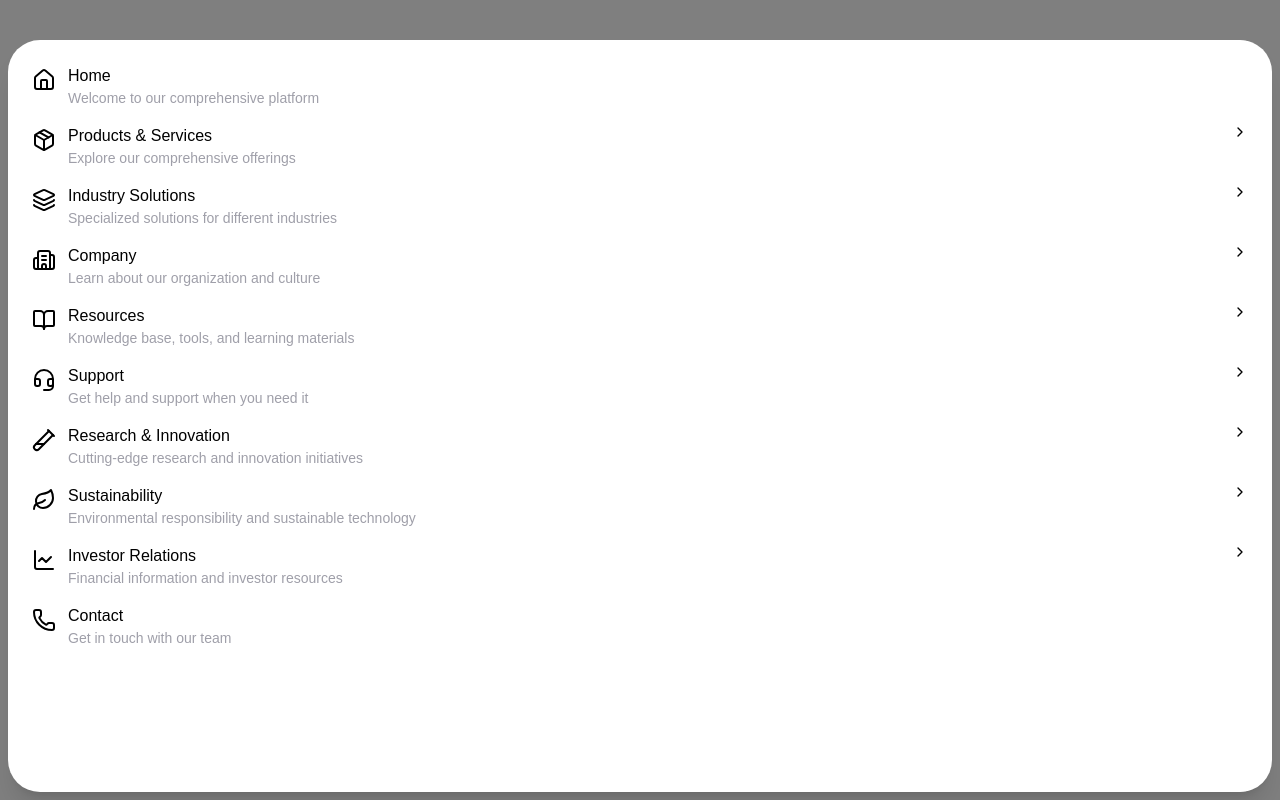
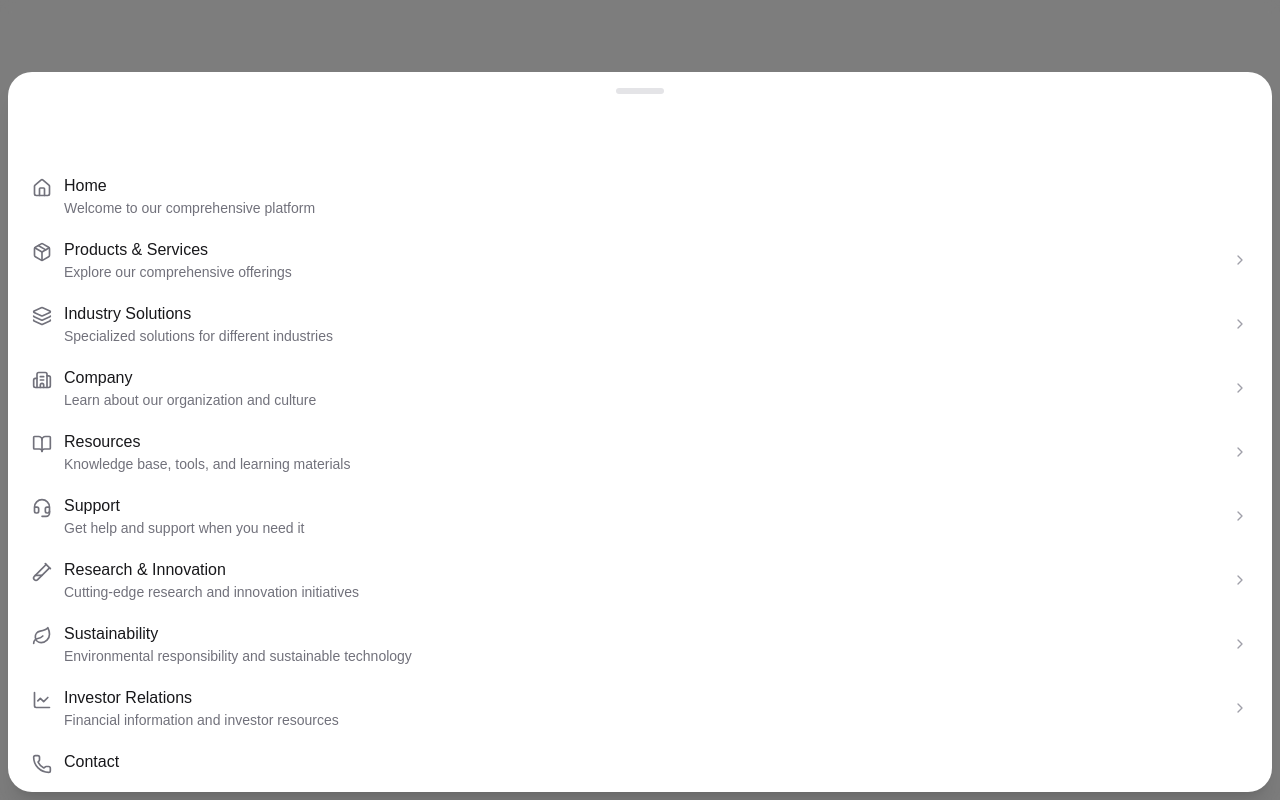
Before and after one commit to unnatibamania/animated-drawer, a Next.js app: page / in a window 1280 px wide. Both pictures are taken after a click on the button "Open Menu". Built offline with nearby package versions, Linux system fonts and the light colour scheme.

Commit message:
add submenu logic  and animate height

```diff
--- a/app/components/drawer.tsx
+++ b/app/components/drawer.tsx
@@ -2,7 +2,7 @@
 
 import { cn } from "@/utils/cn";
 import { AnimatePresence, motion, PanInfo } from "motion/react";
-import { useEffect, useState } from "react";
+import { useEffect, useState, useRef, useCallback } from "react";
 import { createPortal } from "react-dom";
 
 interface DrawerProps {
@@ -12,13 +12,34 @@ interface DrawerProps {
   className?: string;
 }
 
+const useMeasure = () => {
+  const [height, setHeight] = useState<number | "auto">("auto");
+  const observerRef = useRef<ResizeObserver | null>(null);
+
+  const ref = useCallback((node: HTMLDivElement | null) => {
+    if (observerRef.current) {
+      observerRef.current.disconnect();
+      observerRef.current = null;
+    }
+
+    if (node) {
+      const observer = new ResizeObserver((entries) => {
+        for (const entry of entries) {
+          const contentHeight = entry.borderBoxSize[0].blockSize;
+          setHeight(contentHeight);
+        }
+      });
+
+      observer.observe(node);
+      observerRef.current = observer;
+    }
+  }, []);
+
+  return { ref, height };
+};
+
 export function Drawer({ isOpen, onClose, children, className }: DrawerProps) {
-  const [mounted, setMounted] = useState(false);
-
-  useEffect(() => {
-    setMounted(true);
-    return () => setMounted(false);
-  }, []);
+  const { ref, height } = useMeasure();
 
   useEffect(() => {
     if (isOpen) {
@@ -40,7 +61,7 @@ export function Drawer({ isOpen, onClose, children, className }: DrawerProps) {
     }
   };
 
-  if (!mounted) return null;
+  // if (!mounted) return null;
 
   return createPortal(
     <AnimatePresence>
@@ -57,23 +78,34 @@ export function Drawer({ isOpen, onClose, children, className }: DrawerProps) {
 
           {/* Drawer Panel */}
           <motion.div
+            layout
             initial={{ y: "100%" }}
             animate={{ y: 0 }}
             exit={{ y: "100%" }}
-            transition={{ type: "spring", damping: 30, stiffness: 250 }}
+            transition={{ type: "spring", damping: 30, stiffness: 300 }}
             drag="y"
             dragConstraints={{ top: 0 }}
             dragElastic={0.2}
             onDragEnd={handleDragEnd}
             className={cn(
-              "fixed inset-2 top-10 z-50",
-              "bg-white rounded-4xl",
-              "p-6 shadow-xl",
-              "overflow-y-auto",
+              "fixed bottom-2 left-2 right-2 z-50",
+              "bg-white rounded-3xl",
+              "p-4 shadow-xl",
+              "max-h-[90vh] overflow-hidden flex flex-col",
               className
             )}
           >
-            <div className="relative">{children}</div>
+            <div className="mx-auto w-12 h-1.5 bg-zinc-200 rounded-full mb-4 shrink-0" />
+
+            <motion.div
+              animate={{ height }}
+              transition={{ type: "spring", bounce: 0, duration: 0.3 }}
+              className="overflow-hidden"
+            >
+              <div ref={ref} className="overflow-y-auto custom-scrollbar">
+                {children}
+              </div>
+            </motion.div>
           </motion.div>
         </>
       )}
--- a/app/components/menu/menu-item.tsx
+++ b/app/components/menu/menu-item.tsx
@@ -1,12 +1,12 @@
-import { LucideIcon } from "lucide-react";
-
+import type { LucideIcon } from "lucide-react";
 import { ChevronRight } from "lucide-react";
 
 interface MenuItemProps {
   title: string;
-  description: string;
-  Icon: LucideIcon;
-  hasSubMenu: boolean;
+  description?: string;
+  Icon?: LucideIcon;
+  hasSubMenu?: boolean;
+  onClick?: () => void;
 }
 
 export const MenuItem = ({
@@ -14,19 +14,27 @@ export const MenuItem = ({
   description,
   Icon,
   hasSubMenu,
+  onClick,
 }: MenuItemProps) => {
   return (
-    <section className="flex justify-between">
+    <button
+      onClick={onClick}
+      className="flex w-full items-center justify-between p-2 hover:bg-zinc-100 rounded-xl transition-colors text-left"
+    >
       <div className="flex items-start gap-3">
-        <div className="py-1">
-          <Icon />
-        </div>
+        {Icon && (
+          <div className="py-1 text-zinc-500">
+            <Icon size={20} />
+          </div>
+        )}
         <div className="flex flex-col">
-          <h3>{title}</h3>
-          <p className="text-sm text-zinc-400">{description}</p>
+          <h3 className="font-medium text-zinc-900">{title}</h3>
+          {description && (
+            <p className="text-sm text-zinc-500">{description}</p>
+          )}
         </div>
       </div>
-      {hasSubMenu ? <ChevronRight size={16} /> : null}
-    </section>
+      {hasSubMenu ? <ChevronRight size={16} className="text-zinc-400" /> : null}
+    </button>
   );
 };
--- a/app/page.tsx
+++ b/app/page.tsx
@@ -1,18 +1,73 @@
 "use client";
 
 import { cn } from "@/utils/cn";
-import { motion } from "motion/react";
-
+import { motion, AnimatePresence } from "motion/react";
 import { useState } from "react";
 import { Drawer } from "./components/drawer";
-import { menuItems } from "@/data/main-menu";
+import { menuItems, MenuItemProps } from "@/data/main-menu";
 import { MenuItem } from "./components/menu/menu-item";
+import { ChevronLeft } from "lucide-react";
+
+interface MenuLevel {
+  id: string;
+  title: string;
+  items: MenuItemProps[];
+}
 
 export default function Home() {
   const [isOpen, setIsOpen] = useState(false);
+  const [menuStack, setMenuStack] = useState<MenuLevel[]>([
+    { id: "root", title: "Menu", items: menuItems },
+  ]);
+  const [direction, setDirection] = useState(0);
+
+  const currentMenu = menuStack[menuStack.length - 1];
+
+  const handlePush = (item: MenuItemProps) => {
+    if (item.items) {
+      setDirection(1);
+      setMenuStack((prev) => [
+        ...prev,
+        { id: item.id, title: item.title, items: item.items! },
+      ]);
+    }
+  };
+
+  const handlePop = () => {
+    setDirection(-1);
+    setMenuStack((prev) => {
+      if (prev.length > 1) {
+        return prev.slice(0, -1);
+      }
+      return prev;
+    });
+  };
+
+  const handleClose = () => {
+    setIsOpen(false);
+    setTimeout(() => {
+      setMenuStack([{ id: "root", title: "Menu", items: menuItems }]);
+      setDirection(0);
+    }, 300);
+  };
+
+  const variants = {
+    enter: (direction: number) => ({
+      x: direction > 0 ? 100 : -100,
+      opacity: 0,
+    }),
+    center: {
+      x: 0,
+      opacity: 1,
+    },
+    exit: (direction: number) => ({
+      x: direction < 0 ? 100 : -100,
+      opacity: 0,
+    }),
+  };
 
   return (
-    <div className="flex flex-col items-center justify-center h-screen">
+    <div className="flex flex-col items-center justify-center h-screen bg-zinc-50">
       <motion.button
         whileTap={{
           scale: 0.97,
@@ -20,29 +75,64 @@ export default function Home() {
         }}
         onClick={() => setIsOpen(true)}
         className={cn(
-          "bg-blue-500  hover:bg-blue-400",
-          "px-4 py-2 text-white rounded-3xl cursor-pointer",
-          "transition-colors ease-out duration-300"
+          "bg-blue-600 hover:bg-blue-500",
+          "px-6 py-3 text-white rounded-full cursor-pointer",
+          "transition-colors ease-out duration-300 font-medium shadow-lg shadow-zinc-900/20"
         )}
       >
         Open Menu
       </motion.button>
 
-      {isOpen ? (
-        <Drawer isOpen={isOpen} onClose={() => setIsOpen(false)}>
+      <Drawer isOpen={isOpen} onClose={handleClose}>
         <div className="flex flex-col gap-4">
-            {menuItems.map((item) => (
+          <header className="flex items-center min-h-[40px] px-2 pb-2">
+            <AnimatePresence mode="popLayout" initial={false}>
+              {menuStack.length > 1 && (
+                <motion.button
+                  initial={{ opacity: 0, x: -10 }}
+                  animate={{ opacity: 1, x: 0 }}
+                  exit={{ opacity: 0, x: -10 }}
+                  onClick={handlePop}
+                  className="flex items-center gap-1 text-sm font-medium text-zinc-500 hover:text-zinc-900 transition-colors"
+                >
+                  <ChevronLeft size={18} />
+                  Back
+                </motion.button>
+              )}
+            </AnimatePresence>
+          </header>
+
+          <div className="relative overflow-hidden">
+            <AnimatePresence
+              mode="popLayout"
+              initial={false}
+              custom={direction}
+            >
+              <motion.div
+                key={currentMenu.id}
+                custom={direction}
+                variants={variants}
+                initial="enter"
+                animate="center"
+                exit="exit"
+                transition={{ type: "spring", bounce: 0, duration: 0.3 }}
+                className="flex flex-col gap-1 w-full"
+              >
+                {currentMenu.items.map((item) => (
                   <MenuItem
                     key={item.id}
                     title={item.title}
                     description={item.description}
                     Icon={item.Icon}
-                hasSubMenu={item.hasSubmenu ?? false}
+                    hasSubMenu={!!item.items}
+                    onClick={() => (item.items ? handlePush(item) : undefined)}
                   />
                 ))}
+              </motion.div>
+            </AnimatePresence>
+          </div>
         </div>
       </Drawer>
-      ) : null}
     </div>
   );
 }
--- a/data/main-menu.ts
+++ b/data/main-menu.ts
@@ -10,83 +10,227 @@ import {
   Phone,
   TestTubeDiagonal,
   Layers3,
+  Code,
+  Database,
+  Cloud,
+  Cpu,
+  Globe,
+  Shield,
+  Zap,
+  Users,
 } from "lucide-react";
 
-type MenuItemProps = {
+export type MenuItemProps = {
   id: string;
   title: string;
-  description: string;
-  hasSubmenu?: boolean;
-  Icon: LucideIcon;
+  description?: string;
+  Icon?: LucideIcon;
+  items?: MenuItemProps[];
 };
 
 export const menuItems: MenuItemProps[] = [
   {
-    Icon: Home,
     id: "home",
     title: "Home",
     description: "Welcome to our comprehensive platform",
+    Icon: Home,
   },
   {
-    Icon: Package,
     id: "products-services",
     title: "Products & Services",
     description: "Explore our comprehensive offerings",
-    hasSubmenu: true,
+    Icon: Package,
+    items: [
+      {
+        id: "cloud-solutions",
+        title: "Cloud Solutions",
+        description: "Scalable cloud infrastructure",
+        Icon: Cloud,
+        items: [
+          {
+            id: "aws-services",
+            title: "AWS Services",
+            description: "Amazon Web Services integration",
+            Icon: Database,
+          },
+          {
+            id: "azure-services",
+            title: "Azure Services",
+            description: "Microsoft Azure solutions",
+            Icon: Globe,
+          },
+        ],
+      },
+      {
+        id: "app-development",
+        title: "App Development",
+        description: "Custom software development",
+        Icon: Code,
+      },
+      {
+        id: "cyber-security",
+        title: "Cyber Security",
+        description: "Protect your digital assets",
+        Icon: Shield,
+      },
+    ],
   },
   {
-    Icon: Layers3,
     id: "industry-solutions",
     title: "Industry Solutions",
     description: "Specialized solutions for different industries",
-    hasSubmenu: true,
+    Icon: Layers3,
+    items: [
+      {
+        id: "fintech",
+        title: "FinTech",
+        description: "Financial technology solutions",
+        Icon: LineChart,
+      },
+      {
+        id: "healthcare",
+        title: "Healthcare",
+        description: "Digital health platforms",
+        Icon: TestTubeDiagonal,
+      },
+      {
+        id: "retail",
+        title: "Retail",
+        description: "E-commerce and POS systems",
+        Icon: Package,
+      },
+    ],
   },
   {
-    Icon: Building2,
     id: "company",
     title: "Company",
     description: "Learn about our organization and culture",
-    hasSubmenu: true,
+    Icon: Building2,
+    items: [
+      {
+        id: "about-us",
+        title: "About Us",
+        description: "Our story and mission",
+        Icon: Users,
+      },
+      {
+        id: "careers",
+        title: "Careers",
+        description: "Join our growing team",
+        Icon: Zap,
+      },
+      {
+        id: "leadership",
+        title: "Leadership",
+        description: "Meet our executive team",
+        Icon: Users,
+      },
+    ],
   },
   {
-    Icon: BookOpen,
     id: "resources",
     title: "Resources",
     description: "Knowledge base, tools, and learning materials",
-    hasSubmenu: true,
+    Icon: BookOpen,
+    items: [
+      {
+        id: "blog",
+        title: "Blog",
+        description: "Latest news and insights",
+        Icon: BookOpen,
+      },
+      {
+        id: "case-studies",
+        title: "Case Studies",
+        description: "Success stories from our clients",
+        Icon: LineChart,
+      },
+    ],
   },
   {
-    Icon: Headset,
     id: "support",
     title: "Support",
     description: "Get help and support when you need it",
-    hasSubmenu: true,
+    Icon: Headset,
+    items: [
+      {
+        id: "help-center",
+        title: "Help Center",
+        description: "Guides and FAQs",
+        Icon: BookOpen,
+      },
+      {
+        id: "contact-support",
+        title: "Contact Support",
+        description: "Reach out to our support team",
+        Icon: Headset,
+      },
+    ],
   },
   {
-    Icon: TestTubeDiagonal,
     id: "research-innovation",
     title: "Research & Innovation",
     description: "Cutting-edge research and innovation initiatives",
-    hasSubmenu: true,
+    Icon: TestTubeDiagonal,
+    items: [
+      {
+        id: "ai-lab",
+        title: "AI Lab",
+        description: "Artificial Intelligence research",
+        Icon: Cpu,
+      },
+      {
+        id: "blockchain",
+        title: "Blockchain",
+        description: "Decentralized technologies",
+        Icon: Database,
+      },
+    ],
   },
   {
-    Icon: Leaf,
     id: "sustainability",
     title: "Sustainability",
     description: "Environmental responsibility and sustainable technology",
-    hasSubmenu: true,
+    Icon: Leaf,
+    items: [
+      {
+        id: "green-tech",
+        title: "Green Tech",
+        description: "Eco-friendly technology solutions",
+        Icon: Leaf,
+      },
+      {
+        id: "carbon-footprint",
+        title: "Carbon Footprint",
+        description: "Tracking and reducing emissions",
+        Icon: LineChart,
+      },
+    ],
   },
   {
-    Icon: LineChart,
     id: "investor-relations",
     title: "Investor Relations",
     description: "Financial information and investor resources",
-    hasSubmenu: true,
+    Icon: LineChart,
+    items: [
+      {
+        id: "financial-reports",
+        title: "Financial Reports",
+        description: "Quarterly and annual reports",
+        Icon: LineChart,
+      },
+      {
+        id: "stock-info",
+        title: "Stock Information",
+        description: "Real-time stock data",
+        Icon: LineChart,
+      },
+    ],
   },
   {
-    Icon: Phone,
     id: "contact",
     title: "Contact",
     description: "Get in touch with our team",
+    Icon: Phone,
   },
 ];
```
Lines whose indentation alone changed are shown as unchanged.
